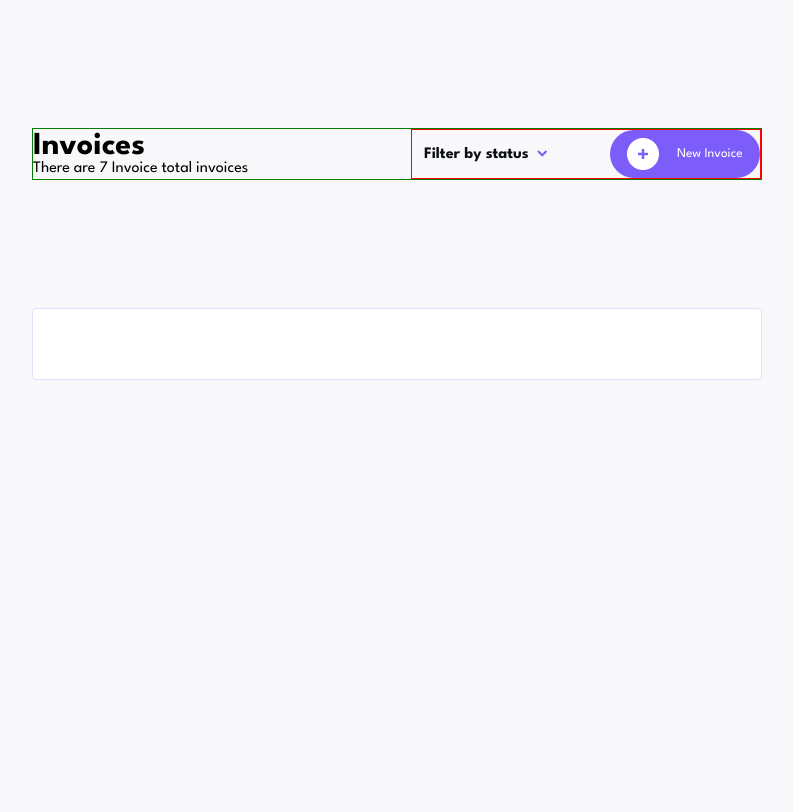
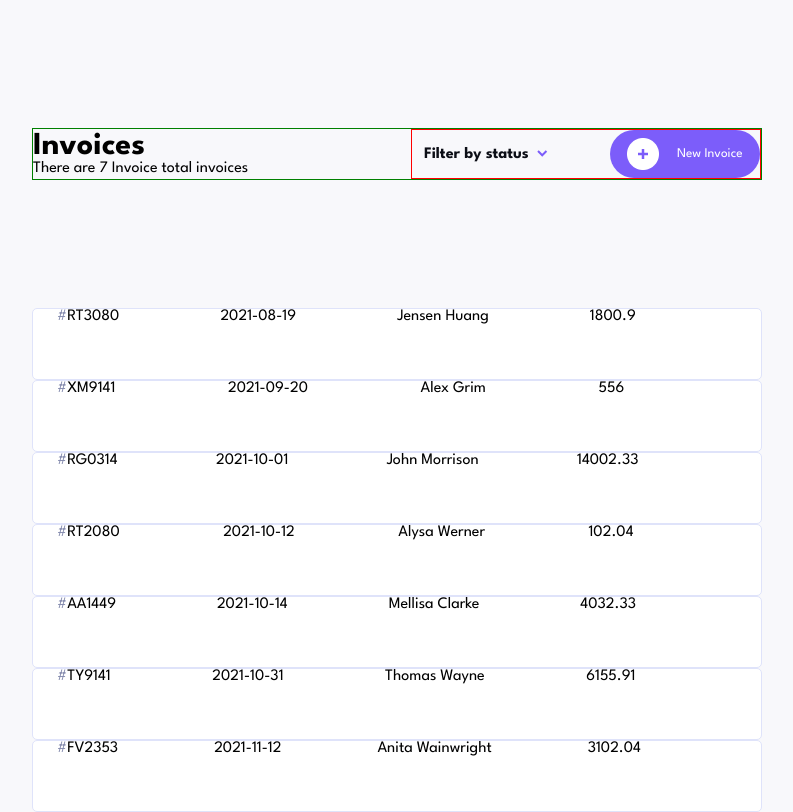
Before and after one commit to Magnus-kutuson/Invoice-App, an Angular app: page / in a window 1280 px wide. Shown: the whole page, without its empty margins (243-1036 px from the left). Built offline with nearby package versions, Linux system fonts and the light colour scheme.

Commit message:
add data service and invoice component; integrate HTTP client and display invoice data

```diff
--- a/src/app/app.config.ts
+++ b/src/app/app.config.ts
@@ -1,8 +1,9 @@
 import { ApplicationConfig } from '@angular/core';
 import { provideRouter } from '@angular/router';
+import { HttpClientModule, provideHttpClient } from '@angular/common/http';
 
 import { routes } from './app.routes';
 
 export const appConfig: ApplicationConfig = {
-  providers: [provideRouter(routes)]
+  providers: [provideRouter(routes), provideHttpClient()],
 };
--- a/src/app/component/invoice/invoice.component.css
+++ b/src/app/component/invoice/invoice.component.css
@@ -14,3 +14,6 @@
     width: 100%;
     padding: 0 24px;
 }
+span{
+    color: var(--color-muted-blue);
+}
--- a/src/app/component/invoice/invoice.component.html
+++ b/src/app/component/invoice/invoice.component.html
@@ -1,9 +1,9 @@
-<div class="invoice-container">
-    <div class="invoice-content">
-       <p></p>
-       <p></p>
-       <p></p>
-       <p></p>
-       <p></p>
-    </div>
+<div class="invoice-container"  *ngFor="let dataList of data">
+        <div class="invoice-content">
+            <p><span>#</span>{{ dataList.id }}</p>
+            <p>{{ dataList.paymentDue }}</p>
+            <p>{{ dataList.clientName }}</p>
+            <p>{{ dataList.total }}</p>
+            <p>{{ data.status }}</p>
+        </div>
 </div>
--- a/src/app/component/invoice/invoice.component.ts
+++ b/src/app/component/invoice/invoice.component.ts
@@ -1,12 +1,21 @@
 import { Component } from '@angular/core';
+import { DataServiceService } from '../shared/data-service.service';
+import { CommonModule } from '@angular/common';
 
 @Component({
   selector: 'app-invoice',
   standalone: true,
-  imports: [],
+  imports: [CommonModule],
   templateUrl: './invoice.component.html',
   styleUrl: './invoice.component.css'
 })
 export class InvoiceComponent {
 
+  data: any;
+
+  constructor(private dataService: DataServiceService) {
+    this.dataService.getJSON().subscribe(data => {
+      this.data = data;
+    });
+  }
 }
--- /dev/null
+++ b/src/app/component/shared/data-service.service.ts
@@ -0,0 +1,18 @@
+import { Injectable } from '@angular/core';
+import { HttpClient } from '@angular/common/http';
+import { Observable } from 'rxjs';
+
+@Injectable({
+  providedIn: 'root'
+})
+export class DataServiceService {
+
+  private jsonURL = '../assets/data.json';
+
+  constructor(private http: HttpClient) { }
+
+   getJSON(): Observable<any> {
+    return this.http.get(this.jsonURL);
+  }
+
+}
--- /dev/null
+++ b/src/assets/data.json
@@ -0,0 +1,231 @@
+[
+  {
+    "id": "RT3080",
+    "createdAt": "2021-08-18",
+    "paymentDue": "2021-08-19",
+    "description": "Re-branding",
+    "paymentTerms": 1,
+    "clientName": "Jensen Huang",
+    "clientEmail": "jensenh@mail.com",
+    "status": "paid",
+    "senderAddress": {
+      "street": "19 Union Terrace",
+      "city": "London",
+      "postCode": "E1 3EZ",
+      "country": "United Kingdom"
+    },
+    "clientAddress": {
+      "street": "106 Kendell Street",
+      "city": "Sharrington",
+      "postCode": "NR24 5WQ",
+      "country": "United Kingdom"
+    },
+    "items": [
+      {
+        "name": "Brand Guidelines",
+        "quantity": 1,
+        "price": 1800.90,
+        "total": 1800.90
+      }
+    ],
+    "total": 1800.90
+  },
+  {
+    "id": "XM9141",
+    "createdAt": "2021-08-21",
+    "paymentDue": "2021-09-20",
+    "description": "Graphic Design",
+    "paymentTerms": 30,
+    "clientName": "Alex Grim",
+    "clientEmail": "alexgrim@mail.com",
+    "status": "pending",
+    "senderAddress": {
+      "street": "19 Union Terrace",
+      "city": "London",
+      "postCode": "E1 3EZ",
+      "country": "United Kingdom"
+    },
+    "clientAddress": {
+      "street": "84 Church Way",
+      "city": "Bradford",
+      "postCode": "BD1 9PB",
+      "country": "United Kingdom"
+    },
+    "items": [
+      {
+        "name": "Banner Design",
+        "quantity": 1,
+        "price": 156.00,
+        "total": 156.00
+      },
+      {
+        "name": "Email Design",
+        "quantity": 2,
+        "price": 200.00,
+        "total": 400.00
+      }
+    ],
+    "total": 556.00
+  },
+  {
+    "id": "RG0314",
+    "createdAt": "2021-09-24",
+    "paymentDue": "2021-10-01",
+    "description": "Website Redesign",
+    "paymentTerms": 7,
+    "clientName": "John Morrison",
+    "clientEmail": "jm@myco.com",
+    "status": "paid",
+    "senderAddress": {
+      "street": "19 Union Terrace",
+      "city": "London",
+      "postCode": "E1 3EZ",
+      "country": "United Kingdom"
+    },
+    "clientAddress": {
+      "street": "79 Dover Road",
+      "city": "Westhall",
+      "postCode": "IP19 3PF",
+      "country": "United Kingdom"
+    },
+    "items": [
+      {
+        "name": "Website Redesign",
+        "quantity": 1,
+        "price": 14002.33,
+        "total": 14002.33
+      }
+    ],
+    "total": 14002.33
+  },
+  {
+    "id": "RT2080",
+    "createdAt": "2021-10-11",
+    "paymentDue": "2021-10-12",
+    "description": "Logo Concept",
+    "paymentTerms": 1,
+    "clientName": "Alysa Werner",
+    "clientEmail": "alysa@email.co.uk",
+    "status": "pending",
+    "senderAddress": {
+      "street": "19 Union Terrace",
+      "city": "London",
+      "postCode": "E1 3EZ",
+      "country": "United Kingdom"
+    },
+    "clientAddress": {
+      "street": "63 Warwick Road",
+      "city": "Carlisle",
+      "postCode": "CA20 2TG",
+      "country": "United Kingdom"
+    },
+    "items": [
+      {
+        "name": "Logo Sketches",
+        "quantity": 1,
+        "price": 102.04,
+        "total": 102.04
+      }
+    ],
+    "total": 102.04
+  },
+  {
+    "id": "AA1449",
+    "createdAt": "2021-10-7",
+    "paymentDue": "2021-10-14",
+    "description": "Re-branding",
+    "paymentTerms": 7,
+    "clientName": "Mellisa Clarke",
+    "clientEmail": "mellisa.clarke@example.com",
+    "status": "pending",
+    "senderAddress": {
+      "street": "19 Union Terrace",
+      "city": "London",
+      "postCode": "E1 3EZ",
+      "country": "United Kingdom"
+    },
+    "clientAddress": {
+      "street": "46 Abbey Row",
+      "city": "Cambridge",
+      "postCode": "CB5 6EG",
+      "country": "United Kingdom"
+    },
+    "items": [
+      {
+        "name": "New Logo",
+        "quantity": 1,
+        "price": 1532.33,
+        "total": 1532.33
+      },
+      {
+        "name": "Brand Guidelines",
+        "quantity": 1,
+        "price": 2500.00,
+        "total": 2500.00
+      }
+    ],
+    "total": 4032.33
+  },
+  {
+    "id": "TY9141",
+    "createdAt": "2021-10-01",
+    "paymentDue": "2021-10-31",
+    "description": "Landing Page Design",
+    "paymentTerms": 30,
+    "clientName": "Thomas Wayne",
+    "clientEmail": "thomas@dc.com",
+    "status": "pending",
+    "senderAddress": {
+      "street": "19 Union Terrace",
+      "city": "London",
+      "postCode": "E1 3EZ",
+      "country": "United Kingdom"
+    },
+    "clientAddress": {
+      "street": "3964  Queens Lane",
+      "city": "Gotham",
+      "postCode": "60457",
+      "country": "United States of America"
+    },
+    "items": [
+      {
+        "name": "Web Design",
+        "quantity": 1,
+        "price": 6155.91,
+        "total": 6155.91
+      }
+    ],
+    "total": 6155.91
+  },
+  {
+    "id": "FV2353",
+    "createdAt": "2021-11-05",
+    "paymentDue": "2021-11-12",
+    "description": "Logo Re-design",
+    "paymentTerms": 7,
+    "clientName": "Anita Wainwright",
+    "clientEmail": "",
+    "status": "draft",
+    "senderAddress": {
+      "street": "19 Union Terrace",
+      "city": "London",
+      "postCode": "E1 3EZ",
+      "country": "United Kingdom"
+    },
+    "clientAddress": {
+      "street": "",
+      "city": "",
+      "postCode": "",
+      "country": ""
+    },
+    "items": [
+      {
+        "name": "Logo Re-design",
+        "quantity": 1,
+        "price": 3102.04,
+        "total": 3102.04
+      }
+    ],
+    "total": 3102.04
+  }
+]
```
Also changed, not shown: 1 other file (tests, documents, lock files or other folders).
